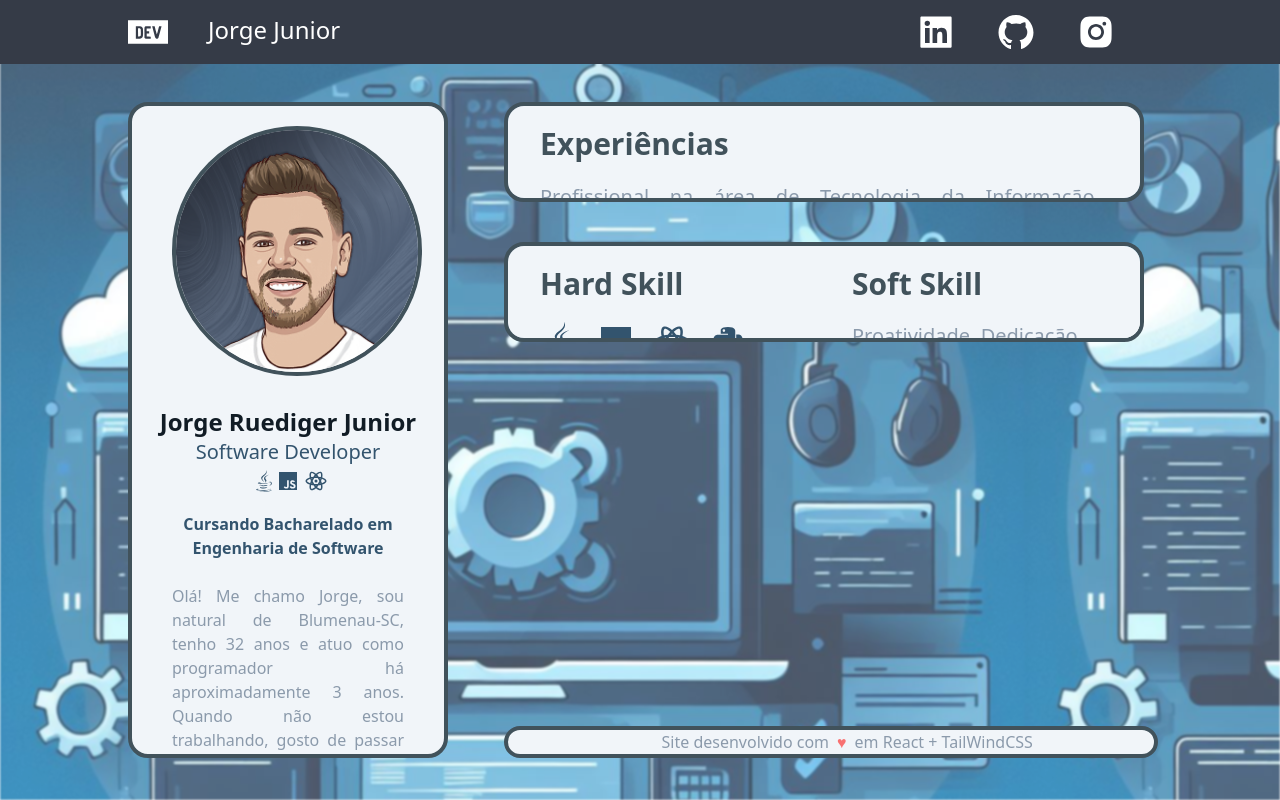
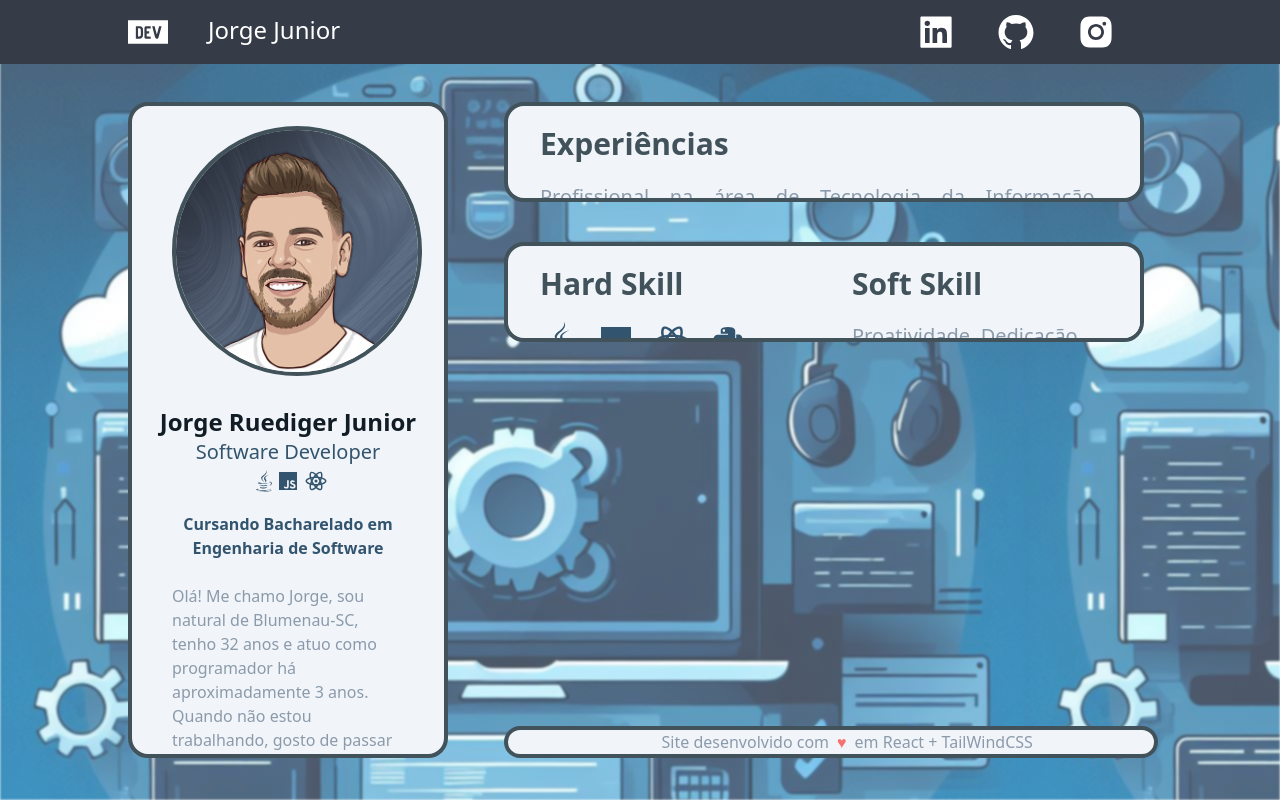
Before and after one commit to jorgeRjunior/portifolio, a React (Create React App) app: page / in a window 1280 px wide. Built offline with nearby package versions, Linux system fonts and the light colour scheme.

Commit message:
Update Profile.tsx

```diff
--- a/src/componentes/Profile.tsx
+++ b/src/componentes/Profile.tsx
@@ -31,7 +31,7 @@ export default function Profile() {
               Cursando Bacharelado em Engenharia de Software
             </span>
 
-            <span className="flex justify-left text-[16px] text-[#8b9aab] font-light pt-1 pl-10 pb-5 pr-10 text-justify overflow-y-auto">
+            <span className="flex justify-left text-[16px] text-[#8b9aab] font-light pt-1 pl-10 pb-5 pr-10 overflow-y-auto">
             Olá! Me chamo Jorge, sou natural de Blumenau-SC,
             tenho 32 anos e atuo como programador há aproximadamente 3 anos.
             Quando não estou trabalhando, gosto de passar tempo com minha família e jogar videogame.
```
